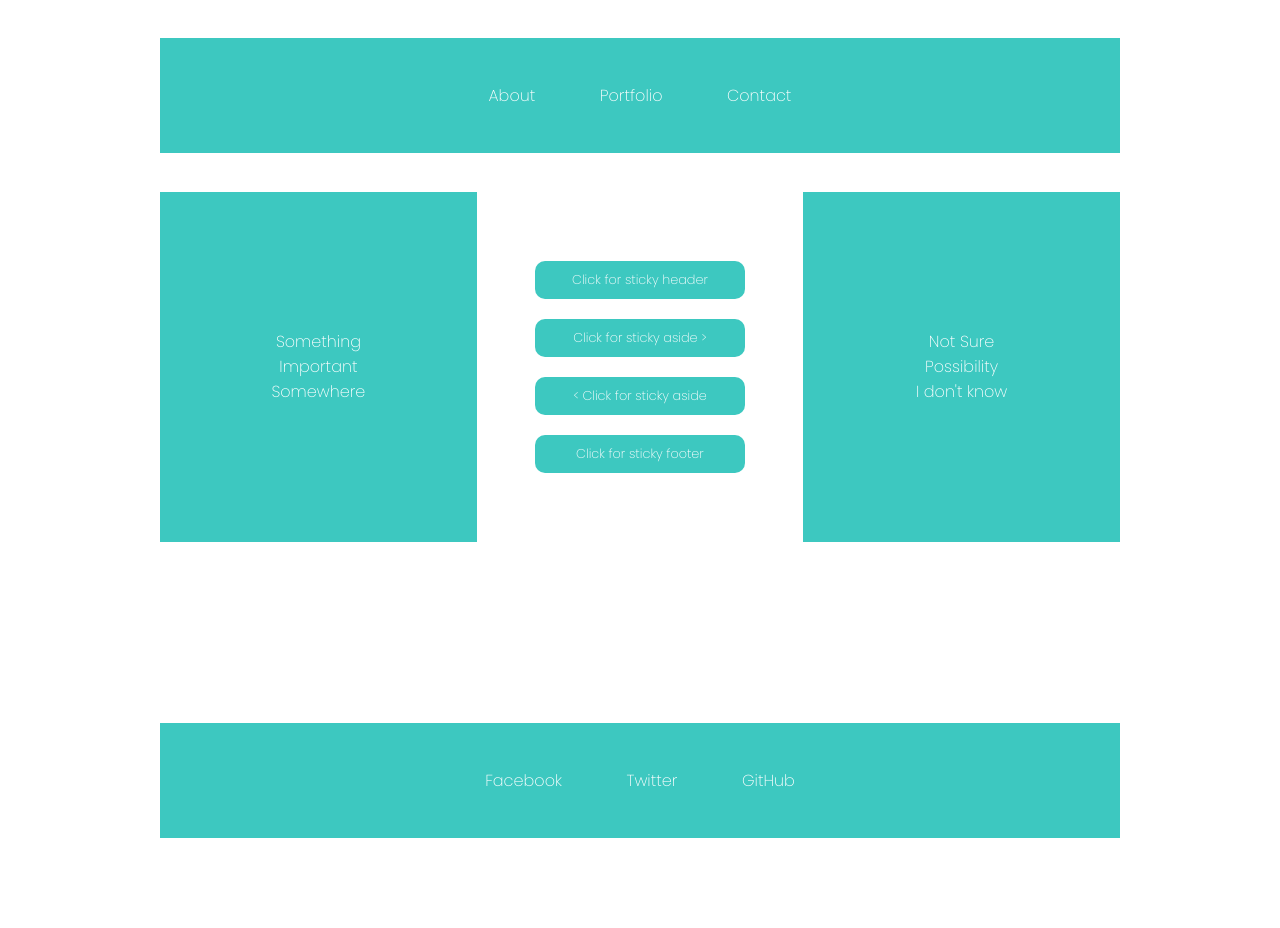
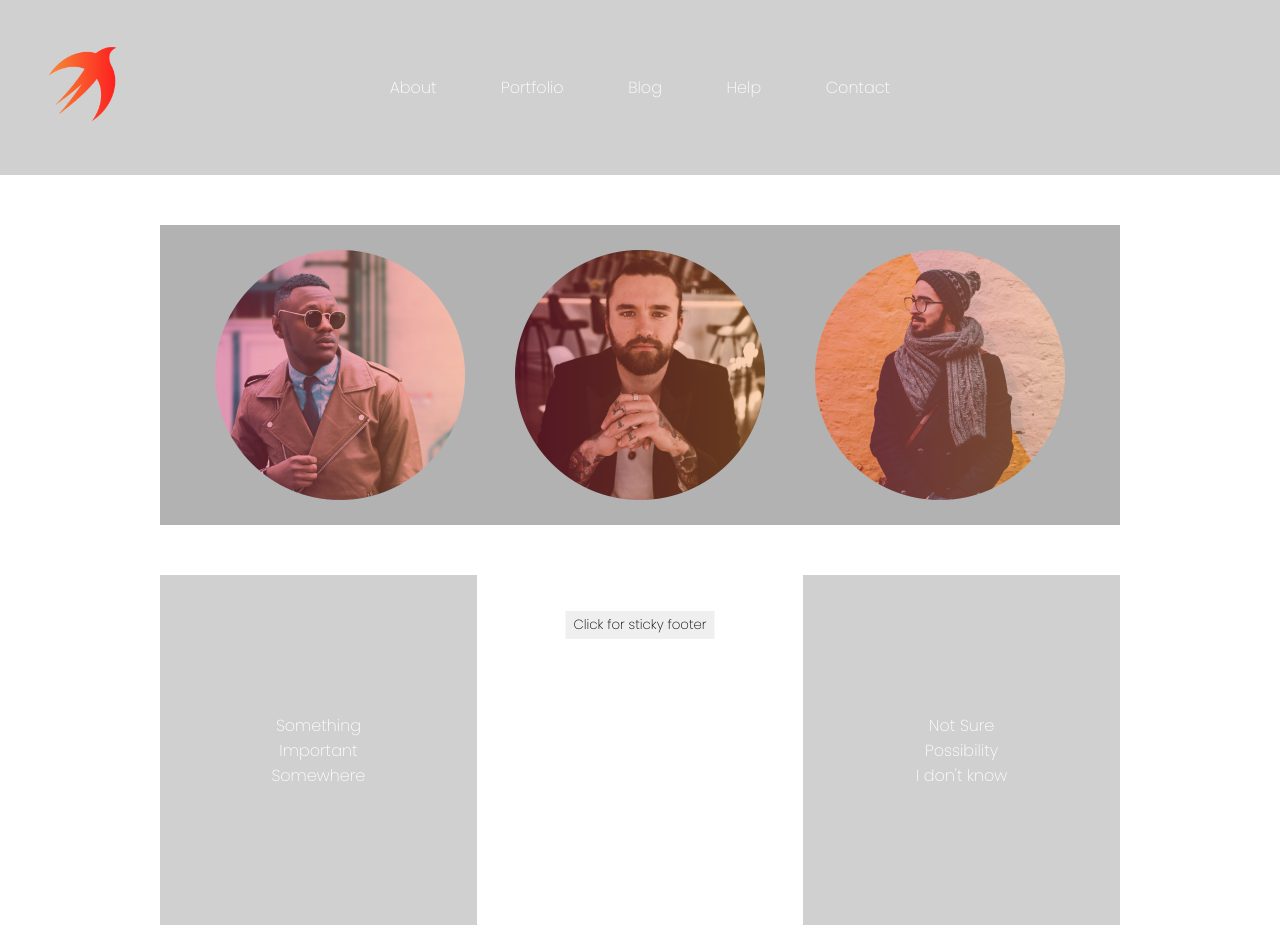
Before and after one commit to davidlower/sticky-menus-css30-day13-14-15, a plain HTML site: page index.html in a window 1280 px wide. Shown: the top 928 px of the page. Before the commit the page ends 838 px from the top, so only its background shows below. Drawn offline with Linux system fonts and the light colour scheme.

Commit message:
have a successful sticky header and sticky footer. Working towards a style now.

```diff
--- a/index.html
+++ b/index.html
@@ -14,16 +14,28 @@
 
 <body>
    <div class="container content-wrapper">
-      <p class="title">Sticky menus</p>
+      <!-- <p class="title">Sticky menus</p> -->
 
       <header>
+         <img src="imgs/Swift_logo.svg.png" alt="Swift bird logo">
          <ul>
             <li>About</li>
             <li>Portfolio</li>
+            <li>Blog</li>
+            <li>Help</li>
             <li>Contact</li>
          </ul>
       </header>
+      <button class="go-back-btn">Click to go back</button>
+      <!-- IMAGES -->
+      <div class="content-container">
 
+         <div class="img-container">
+            <img src="imgs/portrait2.png" alt="man portrait">
+            <img src="imgs/portrait1.png" alt="man portrait">
+            <img src="imgs/portrait3.png" alt="man portrait">
+         </div>
+         <!-- ASIDE LEFT -->
          <aside class="aside-left">
             <ul>
                <li>Something</li>
@@ -31,12 +43,8 @@
                <li>Somewhere</li>
             </ul>
          </aside>
-      <aside class="aside-center">
-         <button class="btn-1">Click for sticky header</button>
-         <button class="btn-2">Click for sticky aside ></button>
-         <button class="btn-3">< Click for sticky aside</button>
-         <button class="btn-4">Click for sticky footer</button>
-      </aside>
+
+         <!-- ASIDE RIGHT -->
          <aside class="aside-right">
             <ul>
                <li>Not Sure</li>
@@ -44,7 +52,16 @@
                <li>I don't know</li>
             </ul>
          </aside>
+
+         <div class="img-container-2">
+            <img src="imgs/portrait2.png" alt="man portrait">
+            <img src="imgs/portrait1.png" alt="man portrait">
+            <img src="imgs/portrait3.png" alt="man portrait">
          </div>
+
+      </div>
+   </div>
+   <button class="sticky-footer-btn">Click for sticky footer</button>
    <footer>
       <ul>
          <li>Facebook</li>
--- a/main.js
+++ b/main.js
@@ -1,12 +1,15 @@
 $("document").ready(function() {
-   $(".content-wrapper").show();
+   $(".go-back-btn").hide();
 
-   $(".btn-4").on("click", function() {
-      // $(".container") removeClass("content.wrapper");
+   $(".sticky-footer-btn").on("click", function() {
+      $(".sticky-footer-btn").hide();
+      $(".content-container").hide();
+      $(".go-back-btn").show();
    });
 
-
-
-
-
+   $(".go-back-btn").on("click", function() {
+      $(".go-back-btn").hide();
+      $(".content-container").show();
+      $(".sticky-footer-btn").show();
+   });
 });
--- a/styles.css
+++ b/styles.css
@@ -11,55 +11,113 @@ html {
 body {
    position: relative;
 
-   width: 960px;
+   width: 100%;
    height: 100%;
    margin: 0 auto;
+
+   /* background: url(imgs/ff0000-wallpaper-1.jpg) no-repeat center center fixed; */
+   background-size: cover;
 
    font-family: 'Poppins', sans-serif;
    font-weight: 200;
 }
 
-.content-wrapper {
+.container {
    min-height: 100%;
-   margin-bottom: -115px;
+   margin-bottom: -175px;
 }
 
+/*
 .title {
    padding: 75px 0;
    position: absolute;
-
-}
+} */
 
 header, footer, aside {
-   position: relative;
+   position: block;
+
    text-align: center;
-   margin: 4% auto;
 
    color: white;
-   background-color: #3dc8c0;
+   background-color: rgba(100, 100, 100, 0.3);
 
    Width: 100%;
 }
 
-header ul li, footer ul li {
+/* HEADER */
+
+header {
+   height: 175px;
+   position: fixed;
+   top: 0;
+}
+
+header img {
+   width: 75px;
+   height: auto;
+   transform: rotateZ(-90deg);
+   position: absolute;
+   left: 45px;
+   padding: 50px 0;
+}
+
+header li, footer li {
    display: inline-block;
 
-   padding: 45px 30px;
+   padding: 75px 30px;
    padding-right: 30px;
+   cursor: pointer;
+}
+
+header li:hover {
+   border-bottom: solid 4px red;
+   background-color: rgba(0, 0, 0, 0.1);
+   color: red;
+}
+
+/* IMAGE PORTRAITS - ONLY ADDED TO ADD PADDING FOR STICKY MENUS */
+
+.sticky-footer-btn {
+   text-decoration: none;
+   cursor: pointer;
+   z-index: 5;
+}
+
+.content-container {
+   max-width: 960px;
+   margin: auto;
+}
+
+.img-container, .img-container-2 {
+   margin: 225px auto 50px;
+   display: flex;
+   justify-content: center;
+   background-color: rgba(0, 0, 0, 0.3);
+}
+
+.img-container img, .img-container-2 img {
+   width: 250px;
+   height: 250px;
+   margin: 25px;
+}
+
+.img-container-2 {
+   margin-top: 50px;
+   clear: both;
 }
 
 /* ASIDES */
 
-.aside-left, .aside-center, .aside-right {
+.aside-left, .aside-right {
+   display: flex;
    float: left;
+   flex-direction: column;
+   justify-content: center;
 
    width: 33%;
    min-height: 350px;
-   margin-top: 0;
    padding: 20px;
-   display: flex;
-   flex-direction: column;
-   justify-content: center;
+   margin: 0 auto 50px;
 }
 
 
@@ -67,21 +125,6 @@ aside li {
    display: block;
 
    text-align: center;
-}
-
-.aside-center {
-   position: relative;
-
-   width: 26%;
-   margin-right: 4%;
-   margin-left: 4%;
-   background-color: transparent;
-}
-
-.aside-center button {
-   display: block;
-
-   margin: 10px 0;
 }
 
 .aside-right {
@@ -93,49 +136,82 @@ aside li {
 footer {
    clear: both;
 
-   margin: 0;
+   height: 175px;
 }
 
-.content-wrapper::after {
+.container::after {
    display: block;
 
    content: "";
 }
 
-footer, .content-wrapper::after {
-   height: 115px;
+footer, .container::after {
+   height: 175px;
 }
 
-
-/* BUTTONS */
-
-button {
-   padding: 10px 20px;
-   background-color: #3dc8c0;
-   color: white;
+.sticky-footer-btn, .go-back-btn {
+   padding: 4px 8px;
+   cursor: pointer;
    outline: none;
-   cursor: pointer;
    border: none;
-   font-size: 0.8rem;
-   transition: all 0.1s ease;
+   font-family: 'Poppins', sans-serif;
    font-weight: 200;
-   font-family: 'Poppins', sans-serif;
-   border-radius: 10px;
-
+   position: absolute;
+   top: 50%;
+   left: 50%;
+   transform: translate(-50%, -50%)
 }
 
-button:first-child:active {
-   transform: translateY(-4px);
+.go-back-btn {
+   position: absolute;
+   top: 50%;
+   left: 50%;
+   transform: translate(-50%, -50%)
 }
 
-button:nth-child(2):active {
-   transform: translateX(6px);
+/* ============= */
+
+/* MEDIA QUERIES */
+
+/* ============= */
+
+@media screen and (max-width: 1000px) {
+
+   .aside-left, .aside-right, .img-container, .img-container-2 {
+      width: 90%;
+      margin: 4% auto 0;
+      float: none;
+      padding: 0;
+   }
+
+   .img-container img, .img-container-2 img {
+      display: inline-block;
+      width: 20%;
+      height: 20%;
+   }
+
+   .aside-right {
+      position: relative;
+   }
+
+   .container {
+      margin: 0;
+      padding: 0;
+   }
+
+   header {
+      display: block;
+      position: relative;
+      margin-bottom: 4%;
+   }
+
+   footer {
+      margin: 4% 0 0 0;
+      display: block;
+      position: relative;
+   }
+
+   .container::after {
+      height: 0;
+   }
 }
-
-button:nth-child(3):active {
-   transform: translateX(-6px);
-}
-
-button:last-child:active {
-   transform: translateY(4px);
-}
```
Also changed, not shown: imgs/Portait1.jpg (added), imgs/Portait2.jpg (added), imgs/Portait3.jpg (added), imgs/Portrait.jpg (added), imgs/Portrait4.jpg (added), imgs/Portrait5.jpg (added), imgs/Swift_logo.svg.png (added), imgs/ff0000-wallpaper-1.jpg (added), imgs/images.jpeg (added), imgs/portrait1.png (added), imgs/portrait2.png (added), imgs/portrait3.png (added), imgs/red-1937356_960_720.jpg (added), 1 other file. Lines whose indentation alone changed are shown as unchanged.
